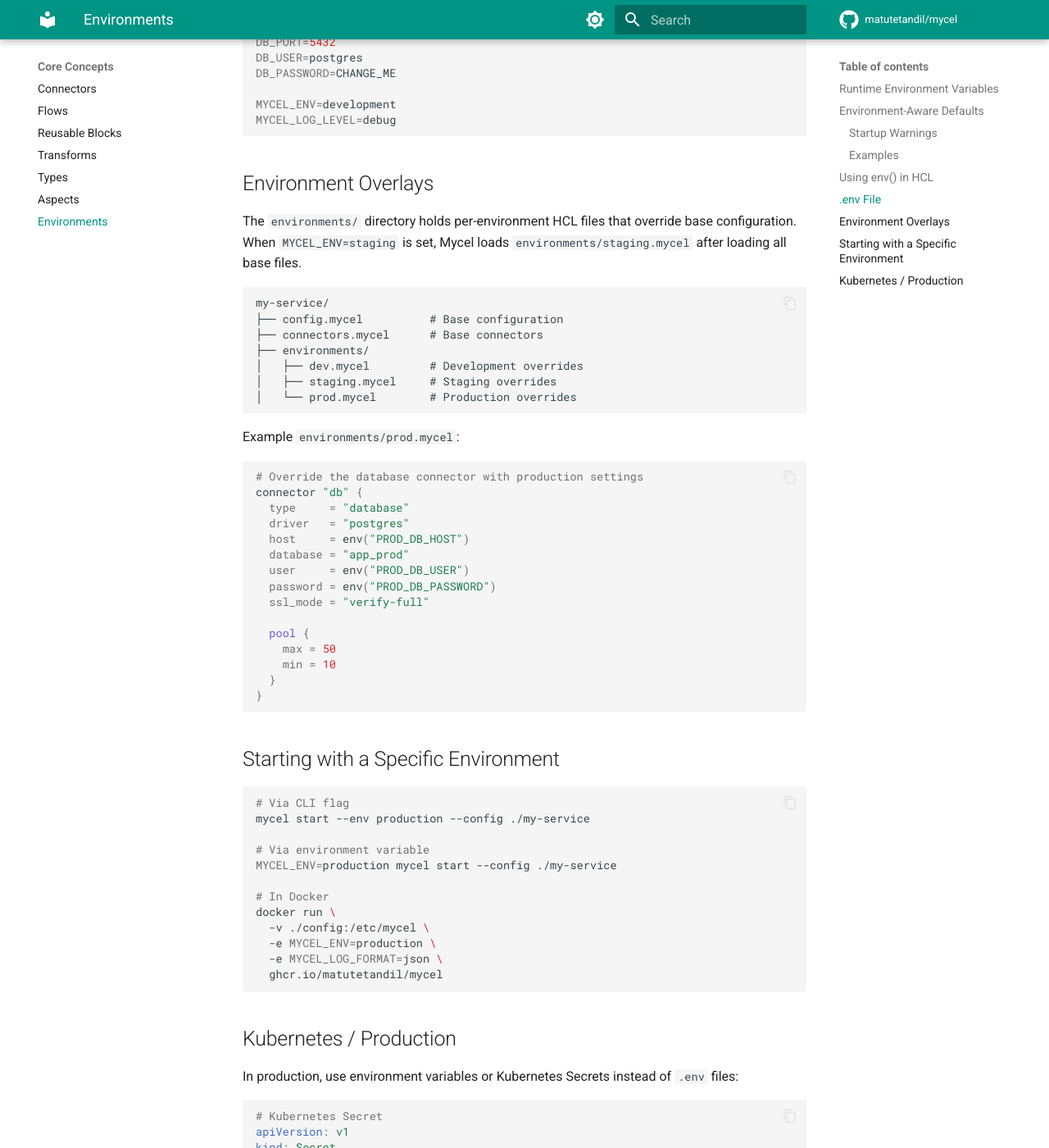
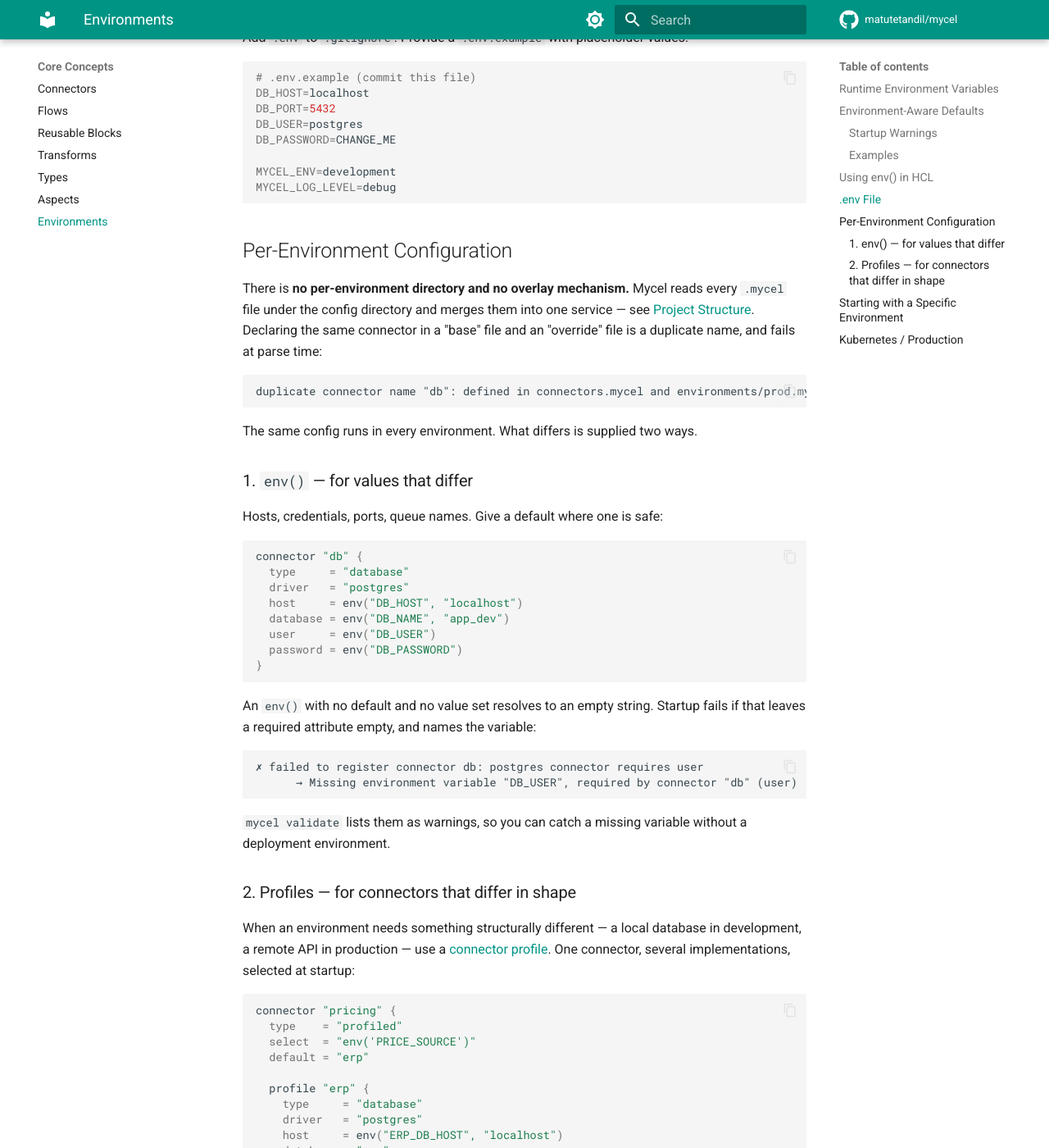
Before and after one commit to matutetandil/mycel, an MkDocs documentation site: the page built from docs/core-concepts/environments.md, in a window 1280 px wide and 1400 px high, scrolled down 2854 px. Shown: the whole window at 82% size. Built offline with MkDocs 1.6.1 and Material for MkDocs 9.7.7, drawn with Linux system fonts in a browser that asks for light colours; comment, search, counter and statistics services are not loaded; some of the changed text lies outside the part shown.

Commit message:
Remove the documented environment overlay, which does not exist
environments.md described an `environments/` directory holding
per-environment files that override base configuration, selected by
MYCEL_ENV. No such mechanism exists: the parser walks every .mycel file
under the config directory and merges them, with no notion of a base or
an overlay.

Worse than inert — following it produces a config that will not parse.
The documented example redeclares `connector "db"` in both a base file
and environments/prod.mycel, which is a duplicate name:

  duplicate connector name "db": defined in connectors.mycel
  and environments/prod.mycel

Verified by building exactly the documented layout and running validate
against it.

Replaced with what actually works: env() for values that differ and
connector profiles for connectors that differ in shape, both verified
against the binary. The profile example uses postgres and http rather
than sqlite because the profile block's attribute allow-list has no
`path` — a real limitation, noted separately.

Also drops `environment` from the root block list in IDE-ENGINE.md.
There are 18 root block types and that is not one of them; `workflow`
was missing from the same list.

````diff
--- a/docs/core-concepts/environments.md
+++ b/docs/core-concepts/environments.md
@@ -8,7 +8,7 @@
 
 | Variable | Default | Description |
 |----------|---------|-------------|
-| `MYCEL_ENV` | `development` | Active environment name. Selects the overlay from `environments/` |
+| `MYCEL_ENV` | `development` | Active environment name. Drives environment-aware defaults and profile selection — it does not load different files |
 | `MYCEL_LOG_LEVEL` | `info` | Log verbosity: `debug`, `info`, `warn`, `error` |
 | `MYCEL_LOG_FORMAT` | `text` | Log format: `text` (human-readable) or `json` (structured) |
 | `NO_COLOR` | unset | Set to any value to disable colored output |
@@ -117,39 +117,78 @@
 MYCEL_LOG_LEVEL=debug
 ```
 
-## Environment Overlays
+## Per-Environment Configuration
 
-The `environments/` directory holds per-environment HCL files that override base configuration. When `MYCEL_ENV=staging` is set, Mycel loads `environments/staging.mycel` after loading all base files.
+There is **no per-environment directory and no overlay mechanism.** Mycel reads
+every `.mycel` file under the config directory and merges them into one service
+— see [Project Structure](../getting-started/project-structure.md). Declaring
+the same connector in a "base" file and an "override" file is a duplicate name,
+and fails at parse time:
 
 ```
-my-service/
-├── config.mycel          # Base configuration
-├── connectors.mycel      # Base connectors
-├── environments/
-│   ├── dev.mycel         # Development overrides
-│   ├── staging.mycel     # Staging overrides
-│   └── prod.mycel        # Production overrides
+duplicate connector name "db": defined in connectors.mycel and environments/prod.mycel
 ```
 
-Example `environments/prod.mycel`:
+The same config runs in every environment. What differs is supplied two ways.
+
+### 1. `env()` — for values that differ
+
+Hosts, credentials, ports, queue names. Give a default where one is safe:
 
 ```hcl
-# Override the database connector with production settings
 connector "db" {
   type     = "database"
   driver   = "postgres"
-  host     = env("PROD_DB_HOST")
-  database = "app_prod"
-  user     = env("PROD_DB_USER")
-  password = env("PROD_DB_PASSWORD")
-  ssl_mode = "verify-full"
+  host     = env("DB_HOST", "localhost")
+  database = env("DB_NAME", "app_dev")
+  user     = env("DB_USER")
+  password = env("DB_PASSWORD")
+}
+```
 
-  pool {
-    max = 50
-    min = 10
+An `env()` with no default and no value set resolves to an empty string.
+Startup fails if that leaves a required attribute empty, and names the variable:
+
+```
+✗ failed to register connector db: postgres connector requires user
+      → Missing environment variable "DB_USER", required by connector "db" (user)
+```
+
+`mycel validate` lists them as warnings, so you can catch a missing variable
+without a deployment environment.
+
+### 2. Profiles — for connectors that differ in shape
+
+When an environment needs something structurally different — a local database in
+development, a remote API in production — use a
+[connector profile](../connectors/profile.md). One connector, several
+implementations, selected at startup:
+
+```hcl
+connector "pricing" {
+  type    = "profiled"
+  select  = "env('PRICE_SOURCE')"
+  default = "erp"
+
+  profile "erp" {
+    type     = "database"
+    driver   = "postgres"
+    host     = env("ERP_DB_HOST", "localhost")
+    database = "erp"
+    user     = env("ERP_DB_USER")
+    password = env("ERP_DB_PASSWORD")
+  }
+
+  profile "magento" {
+    type     = "http"
+    driver   = "client"
+    base_url = env("MAGENTO_URL")
   }
 }
 ```
+
+Everything referencing `connector = "pricing"` is unchanged; only the selection
+differs per environment.
 
 ## Starting with a Specific Environment
 
````
Also changed, not shown: docs/IDE-ENGINE.md (+1 -1 lines).
